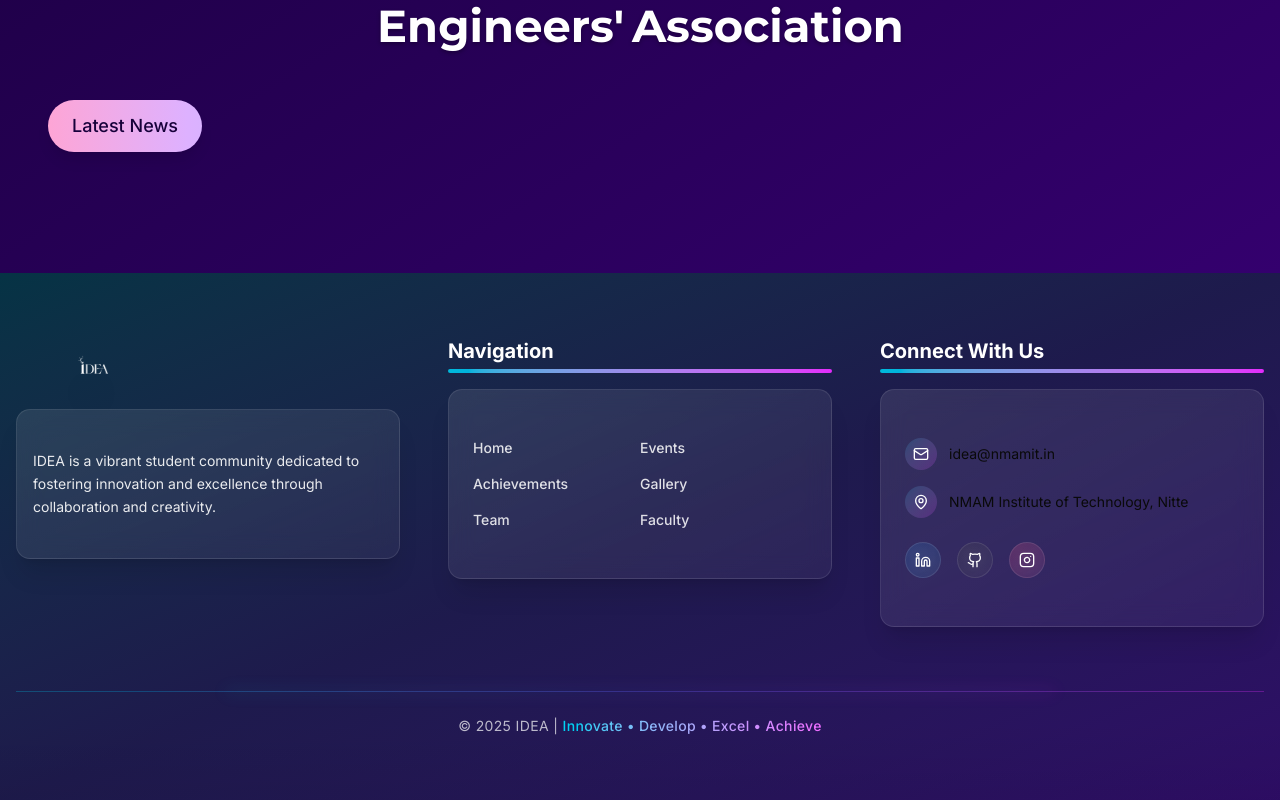
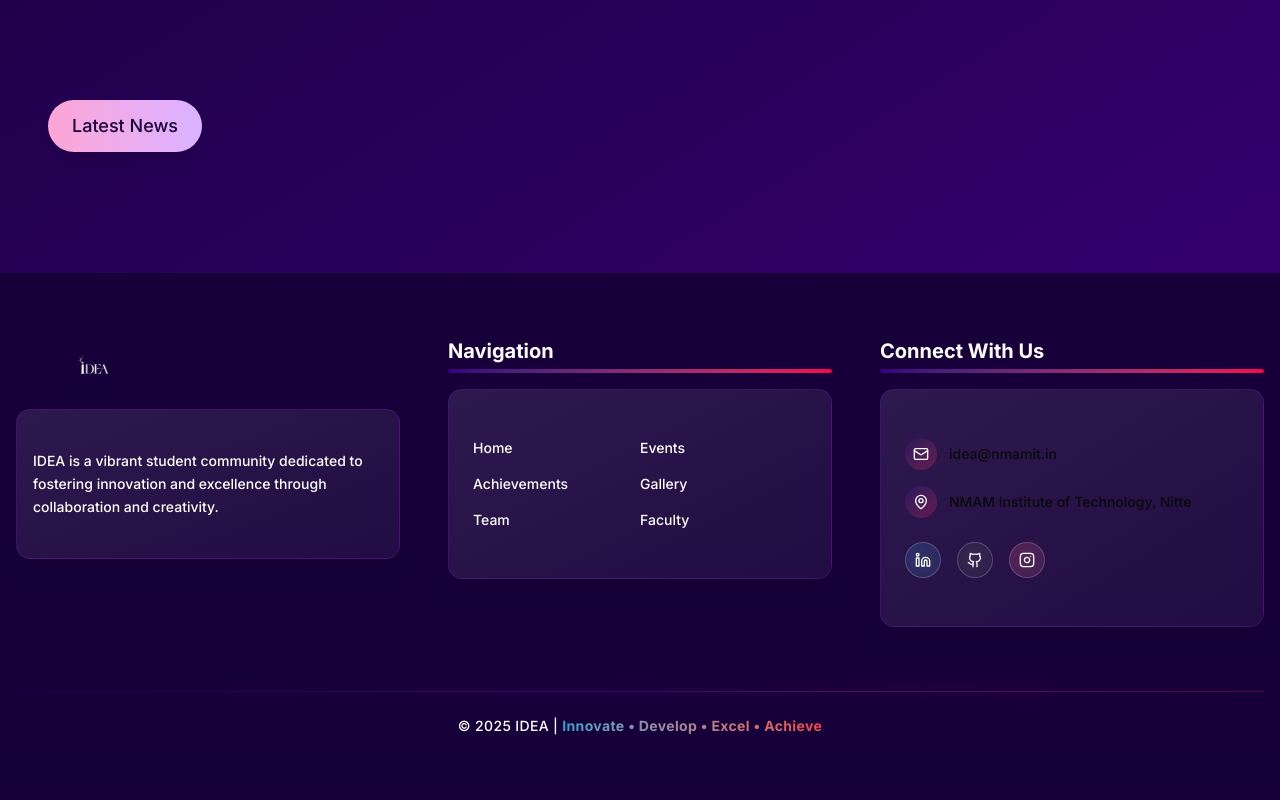
Before and after one commit to idea-nmamit/Branch-Website, a Next.js app: page / in a window 1280 px wide. Shown: the part 600-1400 px from the top of the page. Built offline with nearby package versions, Linux system fonts and the light colour scheme.

Commit message:
style: update Footer and Home components with new background colors and layout adjustments

```diff
--- a/components/Footer.jsx
+++ b/components/Footer.jsx
@@ -64,12 +64,12 @@ const Footer = () => {
   ];
 
   return (
-    <footer className="w-full relative overflow-hidden py-16">
-      {/* Background with gradient */}
-      <div className="absolute inset-0 bg-gradient-to-br from-cyan-950 via-indigo-950 to-violet-950 dark:from-cyan-800 dark:via-indigo-700 dark:to-violet-800">
+    <footer className="w-full relative overflow-hidden py-16 bg-[#17003A] dark:bg-[#8617C0]">
+      {/* Background with gradient overlays */}
+      <div className="absolute inset-0">
         <div className="absolute -bottom-16 left-0 right-0 h-36 bg-gradient-to-t from-black/10 to-transparent"></div>
         <motion.div
-          className="absolute top-0 right-0 w-96 h-96 bg-teal-500/20 rounded-full blur-3xl -z-10"
+          className="absolute top-0 right-0 w-96 h-96 bg-[#8617C0]/30 dark:bg-[#17003A]/30 rounded-full blur-3xl -z-10"
           animate={{
             x: [0, 10, 0],
             opacity: [0.5, 0.7, 0.5]
@@ -81,7 +81,7 @@ const Footer = () => {
           }}
         />
         <motion.div
-          className="absolute bottom-0 left-0 w-96 h-96 bg-fuchsia-500/20 rounded-full blur-3xl -z-10"
+          className="absolute bottom-0 left-0 w-96 h-96 bg-[#f6014e]/20 rounded-full blur-3xl -z-10"
           animate={{
             x: [0, -10, 0],
             opacity: [0.5, 0.7, 0.5]
@@ -131,9 +131,9 @@ const Footer = () => {
               animate={{ opacity: 1, y: 0 }}
               transition={{ delay: 0.2 }}
             >
-              <Card className="bg-gradient-to-br from-white/10 to-white/5 backdrop-blur-md border-white/10 shadow-xl hover:shadow-cyan-500/10 transition-all duration-500 w-full">
+              <Card className="bg-gradient-to-br from-white/10 to-white/5 backdrop-blur-md border-[#8617c0]/30 dark:border-[#340181]/30 shadow-xl hover:shadow-[#f6014e]/10 transition-all duration-500 w-full">
                 <CardContent className="p-4">
-                  <p className="text-sm text-white/90 leading-relaxed text-center md:text-left">
+                  <p className="text-sm text-white leading-relaxed text-center md:text-left font-medium">
                     IDEA is a vibrant student community dedicated to fostering innovation and excellence through collaboration and creativity.
                   </p>
                 </CardContent>
@@ -147,7 +147,7 @@ const Footer = () => {
               <span className="inline-block">
                 Navigation
                 <motion.span
-                  className="absolute -bottom-2 left-0 right-0 md:right-auto w-full md:w-16 h-1 bg-gradient-to-r from-cyan-500 to-fuchsia-500 rounded-full shadow-lg shadow-cyan-500/30"
+                  className="absolute -bottom-2 left-0 right-0 md:right-auto w-full md:w-16 h-1 bg-gradient-to-r from-[#340181] to-[#f6014e] rounded-full shadow-lg shadow-[#f6014e]/30"
                   initial={{ width: 0 }}
                   animate={{ width: "100%" }}
                   transition={{ delay: 0.3, duration: 0.5 }}
@@ -159,7 +159,7 @@ const Footer = () => {
               animate={{ opacity: 1, y: 0 }}
               transition={{ delay: 0.4 }}
             >
-              <Card className="bg-gradient-to-br from-white/10 to-white/5 backdrop-blur-md border-white/10 shadow-xl hover:shadow-cyan-500/10 transition-all duration-500 w-full">
+              <Card className="bg-gradient-to-br from-white/10 to-white/5 backdrop-blur-md border-[#8617c0]/30 dark:border-[#340181]/30 shadow-xl hover:shadow-[#f6014e]/10 transition-all duration-500 w-full">
                 <CardContent className="p-6">
                   <div className="grid grid-cols-2 gap-y-4 w-full">
                     {navigationLinks.map((link, index) => (
@@ -170,13 +170,13 @@ const Footer = () => {
                       >
                         <Link
                           href={link.href}
-                          className="text-sm font-medium text-white/85 hover:text-white group transition-all duration-300 flex items-center"
+                          className="text-sm font-medium text-white hover:text-white group transition-all duration-300 flex items-center"
                           aria-label={`Navigate to ${link.label}`}
                         >
                           <motion.span
                             className="h-1.5 w-0 rounded-full mr-0 group-hover:w-2 group-hover:mr-2 transition-all duration-300"
                             style={{
-                              background: `linear-gradient(90deg, rgb(6, 182, 212) ${index * 16}%, rgb(192, 38, 211) 100%)`,
+                              background: `linear-gradient(90deg, rgb(52, 1, 129) ${index * 16}%, rgb(246, 1, 78) 100%)`,
                             }}
                             whileHover={{ width: "0.5rem" }}
                           />
@@ -196,7 +196,7 @@ const Footer = () => {
               <span className="inline-block">
                 Connect With Us
                 <motion.span
-                  className="absolute -bottom-2 left-0 right-0 md:right-auto w-full md:w-16 h-1 bg-gradient-to-r from-cyan-500 to-fuchsia-500 rounded-full shadow-lg shadow-fuchsia-500/30"
+                  className="absolute -bottom-2 left-0 right-0 md:right-auto w-full md:w-16 h-1 bg-gradient-to-r from-[#340181] to-[#f6014e] rounded-full shadow-lg shadow-[#f6014e]/30"
                   initial={{ width: 0 }}
                   animate={{ width: "100%" }}
                   transition={{ delay: 0.5, duration: 0.5 }}
@@ -208,19 +208,19 @@ const Footer = () => {
               animate={{ opacity: 1, y: 0 }}
               transition={{ delay: 0.6 }}
             >
-              <Card className="bg-gradient-to-br from-white/10 to-white/5 backdrop-blur-md border-white/10 shadow-xl hover:shadow-fuchsia-500/10 transition-all duration-500 w-full">
+              <Card className="bg-gradient-to-br from-white/10 to-white/5 backdrop-blur-md border-[#8617c0]/30 dark:border-[#340181]/30 shadow-xl hover:shadow-[#f6014e]/10 transition-all duration-500 w-full">
                 <CardContent className="p-6 space-y-4">
                   <motion.div
                     className="flex items-center space-x-3 group"
                     whileHover={{ x: 5 }}
                     transition={{ type: "spring", stiffness: 400 }}
                   >
-                    <div className="bg-gradient-to-br from-cyan-500/20 to-fuchsia-500/20 p-2 rounded-full text-white group-hover:from-cyan-500/30 group-hover:to-fuchsia-500/30 transition-all duration-300">
+                    <div className="bg-gradient-to-br from-[#340181]/30 to-[#f6014e]/30 p-2 rounded-full text-white group-hover:from-[#340181]/40 group-hover:to-[#f6014e]/40 transition-all duration-300">
                       <Mail size={16} className="group-hover:scale-110 transition-transform" />
                     </div>
                     <a
                       href="mailto:idea@nmamit.in"
-                      className="text-sm hover:text-cyan-300 transition-colors flex items-center gap-1 group-hover:gap-2 duration-300"
+                      className="text-sm font-medium hover:text-[#f6014e] transition-colors flex items-center gap-1 group-hover:gap-2 duration-300"
                       aria-label="Send email to IDEA"
                     >
                       idea@nmamit.in
@@ -233,14 +233,14 @@ const Footer = () => {
                     whileHover={{ x: 5 }}
                     transition={{ type: "spring", stiffness: 400 }}
                   >
-                    <div className="bg-gradient-to-br from-cyan-500/20 to-fuchsia-500/20 p-2 rounded-full text-white group-hover:from-cyan-500/30 group-hover:to-fuchsia-500/30 transition-all duration-300">
+                    <div className="bg-gradient-to-br from-[#340181]/30 to-[#f6014e]/30 p-2 rounded-full text-white group-hover:from-[#340181]/40 group-hover:to-[#f6014e]/40 transition-all duration-300">
                       <MapPin size={16} className="group-hover:scale-110 transition-transform" />
                     </div>
                     <a
                       href="https://maps.app.goo.gl/APEcEzXaX1SfQkVZ9"
                       target="_blank"
                       rel="noopener noreferrer"
-                      className="text-sm hover:text-cyan-300 transition-colors flex items-center gap-1 group-hover:gap-2 duration-300"
+                      className="text-sm font-medium hover:text-[#f6014e] transition-colors flex items-center gap-1 group-hover:gap-2 duration-300"
                       aria-label="View NMAMIT location on map"
                     >
                       NMAM Institute of Technology, Nitte
@@ -261,7 +261,7 @@ const Footer = () => {
                               <Button
                                 variant="ghost"
                                 size="icon"
-                                className={`${social.color} backdrop-blur-sm rounded-full p-2 transition-all duration-300 hover:shadow-lg ${social.hoverColor} border border-white/10`}
+                                className={`${social.color} backdrop-blur-sm rounded-full p-2 transition-all duration-300 hover:shadow-lg ${social.hoverColor} border border-white/20`}
                                 asChild
                               >
                                 <a
@@ -275,7 +275,7 @@ const Footer = () => {
                               </Button>
                             </motion.div>
                           </TooltipTrigger>
-                          <TooltipContent className="bg-gradient-to-r from-cyan-500 to-fuchsia-500 text-white border-none">
+                          <TooltipContent className="bg-gradient-to-r from-[#340181] to-[#f6014e] text-white border-none">
                             <p>{social.label}</p>
                           </TooltipContent>
                         </Tooltip>
@@ -290,14 +290,17 @@ const Footer = () => {
 
         {/* Copyright Bar */}
         <div className="mt-16 relative">
-          <Separator className="bg-gradient-to-r from-cyan-500/30 via-indigo-500/30 to-fuchsia-500/30 h-px" />
+          <Separator className="bg-gradient-to-r from-[#340181]/30 via-[#8617C0]/30 to-[#f6014e]/30 h-px" />
           <motion.div
-            className="bg-gradient-to-r from-cyan-500 via-indigo-500 to-fuchsia-500 h-px w-2/3 mx-auto blur-sm absolute top-0 left-1/2 transform -translate-x-1/2"
+            className="bg-gradient-to-r from-[#340181] via-[#8617C0] to-[#f6014e] h-px w-2/3 mx-auto blur-sm absolute top-0 left-1/2 transform -translate-x-1/2"
             animate={{ opacity: [0.5, 1, 0.5] }}
             transition={{ duration: 2, repeat: Infinity, ease: "easeInOut" }}
           />
-          <p className="text-sm text-white/70 tracking-wide text-center mt-6">
-            © {currentYear} IDEA | <span className="bg-gradient-to-r from-cyan-400 to-fuchsia-400 bg-clip-text text-transparent font-medium">Innovate • Develop • Excel • Achieve</span>
+          <p className="text-sm text-white tracking-wide text-center mt-6 font-medium">
+            © {currentYear} IDEA |
+            <span className="bg-gradient-to-r from-[#24a4cf] to-[#ed4747] bg-clip-text text-transparent font-bold ml-1">
+              Innovate • Develop • Excel • Achieve
+            </span>
           </p>
         </div>
       </div>
--- a/components/Home.jsx
+++ b/components/Home.jsx
@@ -97,7 +97,7 @@ const HomePage = () => {
   return (
     <div className="flex flex-col min-h-screen bg-gradient-to-br from-[#17003A] to-[#34006e] dark:from-[#8617C0] dark:to-[#6e11a0] text-white overflow-hidden">
       {/* Main Content */}
-      <main className="flex-1 flex flex-col items-center justify-center text-center px-4 py-16 container mx-auto">
+      <main className="flex-1 flex flex-col items-center pt-16 md:pt-20 lg:pt-24 px-4 container mx-auto">
         {/* Logo and Title */}
         <div className="w-full max-w-4xl mx-auto">
           <div ref={logoRef} className="text-white flex items-center justify-center mb-6 md:mb-10">
```
